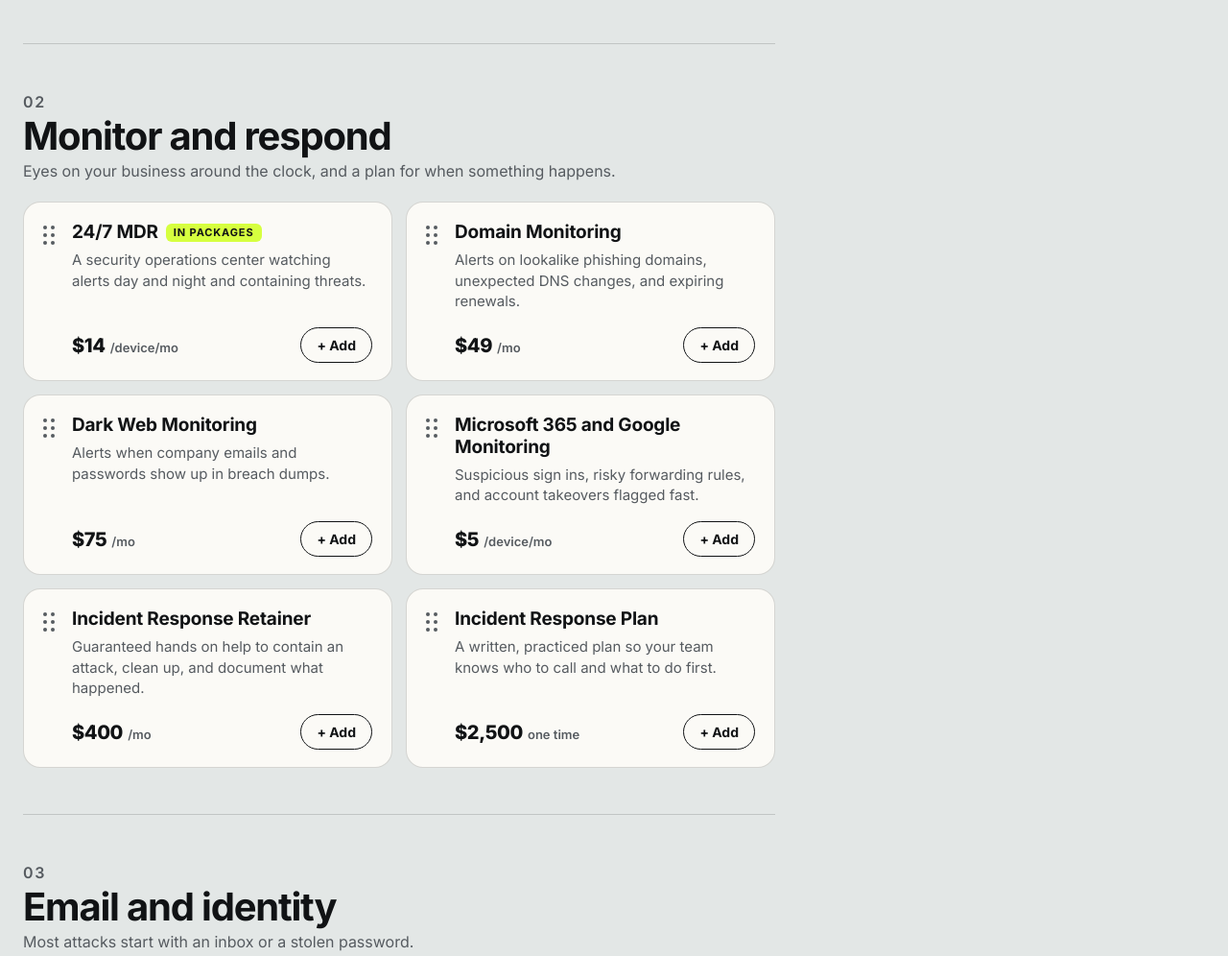
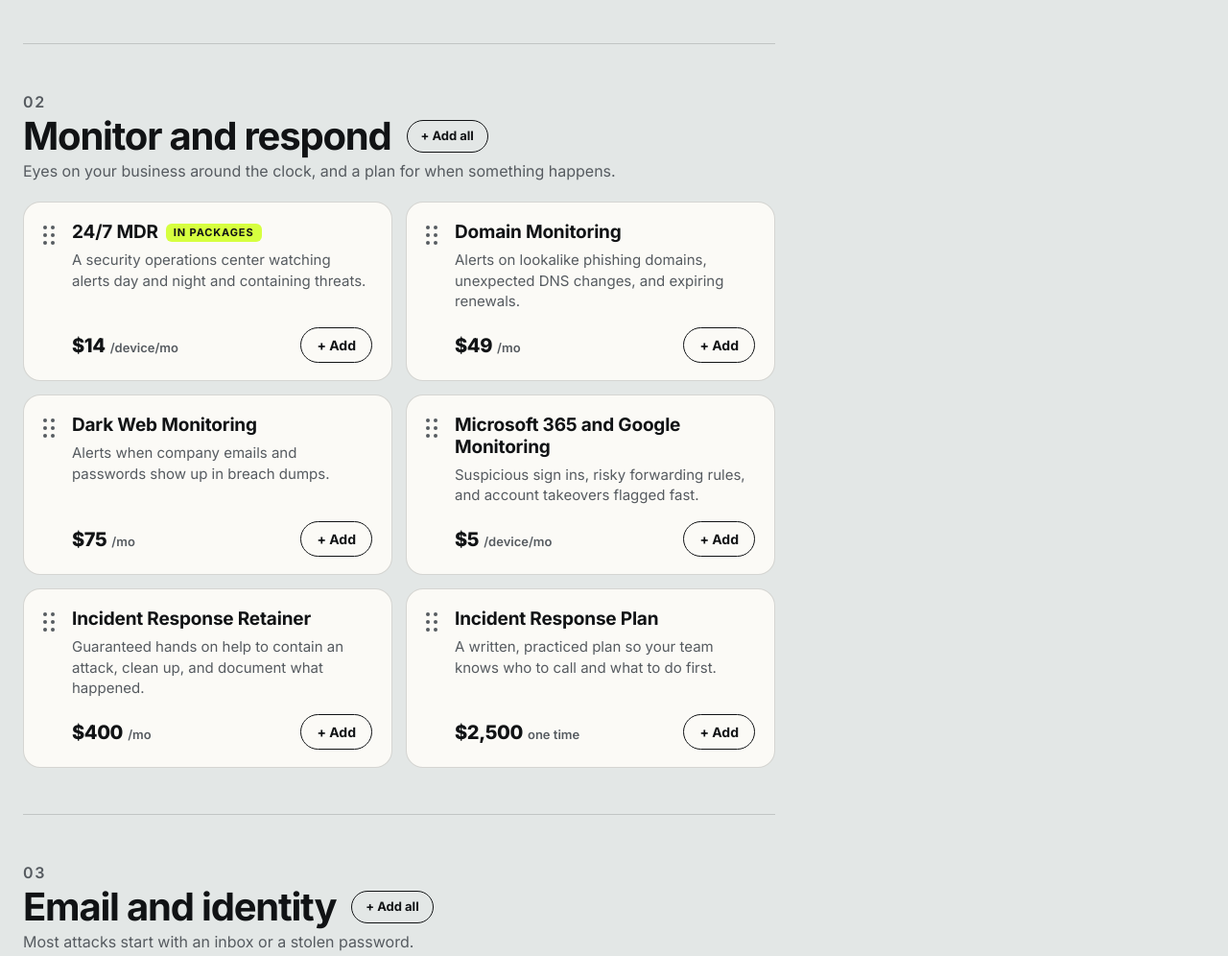
Before and after one commit to henrymosk1011/cyberxla-website, a plain HTML site: page build-your-quote/index.html in a window 1280 px wide. Shown: the part 1500-2496 px from the top of the page at 96% size. Drawn offline with Linux system fonts and the light colour scheme.

Commit message:
Add per-category Add all buttons on Build Your Quote (#22)
Claude-Session: https://claude.ai/code/session_01K4hJVAUqmvGnbQPxz9oZ15

Co-authored-by: Claude <noreply@anthropic.com>

```diff
--- a/build-your-quote/index.html
+++ b/build-your-quote/index.html
@@ -92,6 +92,11 @@ main { padding: clamp(40px, 6vw, 80px) 0 clamp(64px, 9vw, 120px); }
 .cat-head .mono { color: var(--paper-mute); }
 .cat-head h2 { font-size: clamp(28px, 3.2vw, 40px); font-weight: 700; letter-spacing: -0.03em; line-height: 1; }
 .cat-head p { color: var(--paper-mute); font-size: 16px; flex-basis: 100%; }
+.add-all { align-self: center; border: 1.5px solid var(--paper-fg); background: transparent; color: var(--paper-fg); border-radius: 999px; padding: 6px 14px; font-size: 13px; font-weight: 700; cursor: pointer; white-space: nowrap; touch-action: manipulation; -webkit-tap-highlight-color: transparent; transition: background 0.15s, color 0.15s, border-color 0.15s; }
+.add-all .on, .add-all .rm, .add-all[aria-pressed="true"] .off { display: none; }
+.add-all[aria-pressed="true"] .on { display: inline; }
+.add-all[aria-pressed="true"] { background: var(--lime); border-color: var(--lime); color: var(--ink); }
+@media (hover: hover) { .add-all:hover { background: var(--paper-fg); color: var(--paper); } .add-all[aria-pressed="true"]:hover { background: transparent; border-color: var(--paper-fg); color: var(--paper-fg); } .add-all[aria-pressed="true"]:hover .on { display: none; } .add-all[aria-pressed="true"]:hover .rm { display: inline; } }
 .items { display: grid; grid-template-columns: 1fr 1fr; gap: 14px; }
 
 .svc { position: relative; display: flex; gap: 12px; background: var(--card); border: 1px solid var(--line); border-radius: 18px; padding: 20px 20px 18px 14px; transition: border-color 0.2s, box-shadow 0.2s, opacity 0.2s, transform 0.2s; }
@@ -268,6 +273,7 @@ footer .legal a:hover { color: var(--bone); }
       <div class="cat-head">
         <p class="mono">01</p>
         <h2>Protect devices</h2>
+        <button type="button" class="add-all" aria-pressed="false" aria-label="Add all protect devices services"><span class="off">+ Add all</span><span class="on">&#10003; All added</span><span class="rm">Remove all</span></button>
         <p>Keep every laptop, desktop, and server hardened and up to date.</p>
       </div>
       <div class="items">
@@ -344,6 +350,7 @@ footer .legal a:hover { color: var(--bone); }
       <div class="cat-head">
         <p class="mono">02</p>
         <h2>Monitor and respond</h2>
+        <button type="button" class="add-all" aria-pressed="false" aria-label="Add all monitor and respond services"><span class="off">+ Add all</span><span class="on">&#10003; All added</span><span class="rm">Remove all</span></button>
         <p>Eyes on your business around the clock, and a plan for when something happens.</p>
       </div>
       <div class="items">
@@ -420,6 +427,7 @@ footer .legal a:hover { color: var(--bone); }
       <div class="cat-head">
         <p class="mono">03</p>
         <h2>Email and identity</h2>
+        <button type="button" class="add-all" aria-pressed="false" aria-label="Add all email and identity services"><span class="off">+ Add all</span><span class="on">&#10003; All added</span><span class="rm">Remove all</span></button>
         <p>Most attacks start with an inbox or a stolen password.</p>
       </div>
       <div class="items">
@@ -496,6 +504,7 @@ footer .legal a:hover { color: var(--bone); }
       <div class="cat-head">
         <p class="mono">04</p>
         <h2>Test and assess</h2>
+        <button type="button" class="add-all" aria-pressed="false" aria-label="Add all test and assess services"><span class="off">+ Add all</span><span class="on">&#10003; All added</span><span class="rm">Remove all</span></button>
         <p>Find the gaps before someone else does.</p>
       </div>
       <div class="items">
@@ -550,6 +559,7 @@ footer .legal a:hover { color: var(--bone); }
       <div class="cat-head">
         <p class="mono">05</p>
         <h2>Backup and recovery</h2>
+        <button type="button" class="add-all" aria-pressed="false" aria-label="Add all backup and recovery services"><span class="off">+ Add all</span><span class="on">&#10003; All added</span><span class="rm">Remove all</span></button>
         <p>When something goes wrong, get back to work fast.</p>
       </div>
       <div class="items">
@@ -604,6 +614,7 @@ footer .legal a:hover { color: var(--bone); }
       <div class="cat-head">
         <p class="mono">06</p>
         <h2>Insurance and compliance</h2>
+        <button type="button" class="add-all" aria-pressed="false" aria-label="Add all insurance and compliance services"><span class="off">+ Add all</span><span class="on">&#10003; All added</span><span class="rm">Remove all</span></button>
         <p>Prove you&rsquo;re secure to insurers, clients, and regulators.</p>
       </div>
       <div class="items">
@@ -859,6 +870,13 @@ footer .legal a:hover { color: var(--bone); }
       svcs[id].el.classList.toggle('is-added', on);
       svcs[id].el.querySelector('.add').setAttribute('aria-pressed', on ? 'true' : 'false');
     });
+    $$('.cat').forEach(function (cat) {
+      var btn = cat.querySelector('.add-all');
+      if (!btn) return;
+      var all = Array.prototype.every.call(cat.querySelectorAll('.svc'), function (el) { return state.items.indexOf(el.dataset.id) > -1; });
+      btn.setAttribute('aria-pressed', all ? 'true' : 'false');
+      btn.setAttribute('aria-label', (all ? 'Remove all ' : 'Add all ') + cat.querySelector('h2').textContent.toLowerCase() + ' services');
+    });
 
     var send = $('#q-send');
     send.setAttribute('aria-disabled', n ? 'false' : 'true');
@@ -889,6 +907,17 @@ footer .legal a:hover { color: var(--bone); }
     } else render(true);
   }
 
+  $$('.cat').forEach(function (cat) {
+    var btn = cat.querySelector('.add-all');
+    if (!btn) return;
+    var ids = Array.prototype.map.call(cat.querySelectorAll('.svc'), function (el) { return el.dataset.id; });
+    btn.addEventListener('click', function () {
+      var all = ids.every(function (id) { return state.items.indexOf(id) > -1; });
+      if (all) state.items = state.items.filter(function (id) { return ids.indexOf(id) === -1; });
+      else ids.forEach(function (id) { if (state.items.indexOf(id) === -1) state.items.push(id); });
+      render(true);
+    });
+  });
   $$('.svc .add').forEach(function (btn) {
     btn.addEventListener('click', function () {
       var id = btn.closest('.svc').dataset.id;
```
